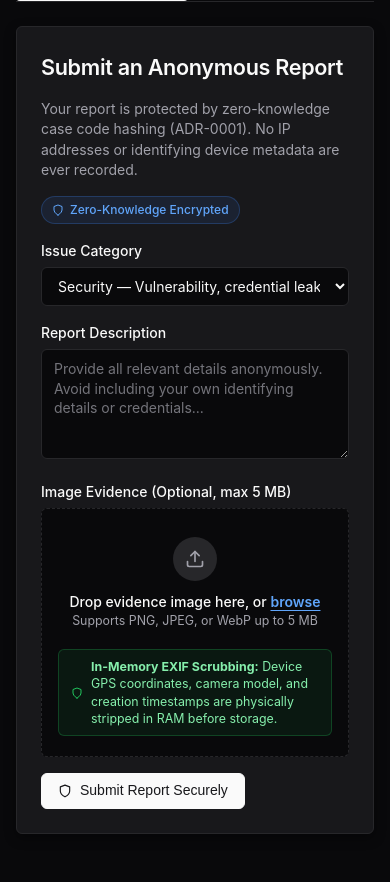
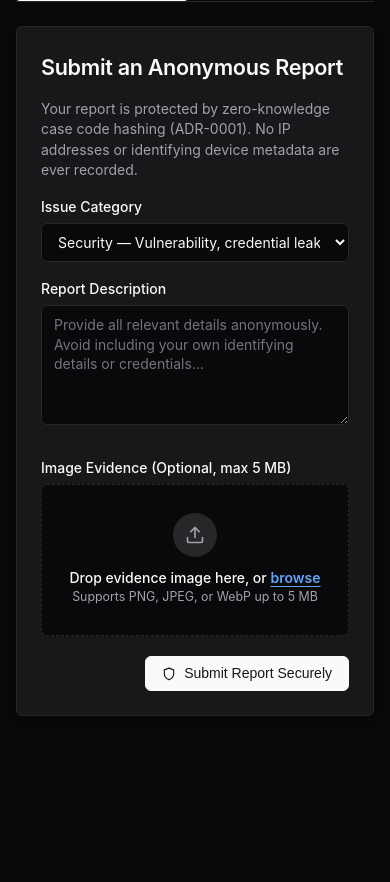
Before and after one commit to libin-codes/whistle-drop, a FastAPI app: page / in a window 390 px wide. Shown: the part 261-1143 px from the top of the page. After the commit the page ends 977 px from the top, so only its background shows below. Run offline with FastAPI, Linux system fonts and the light colour scheme.

Commit message:
feat(ui): redesign submit report form layout, prune toasts, and add success modal
- Place issue category, report description, and image evidence in a 2-column row
- Right-align submit button on a dedicated bottom row
- Remove Zero-Knowledge Encrypted and In-Memory EXIF Scrubbing badges
- Restrict toast notifications globally to report submission success only
- Convert submission confirmation into an accessible dialog popup with Close button
- Update e2e smoke tests to verify the new modal workflow

```diff
--- a/app/static/css/styles.css
+++ b/app/static/css/styles.css
@@ -798,6 +798,69 @@ textarea {
     user-select: none;
 }
 
+/* Submit Report Grid Layout */
+.submit-grid {
+    display: grid;
+    grid-template-columns: 1fr 1fr;
+    gap: 20px;
+    align-items: stretch;
+}
+
+.submit-col {
+    display: flex;
+    flex-direction: column;
+}
+
+.submit-desc-group {
+    display: flex;
+    flex-direction: column;
+    flex: 1;
+    margin-bottom: 0;
+}
+
+.submit-desc-group textarea {
+    flex: 1;
+    min-height: 120px;
+}
+
+.submit-evidence-group {
+    display: flex;
+    flex-direction: column;
+    flex: 1;
+    margin-bottom: 0;
+}
+
+.submit-evidence-group .dropzone {
+    flex: 1;
+    display: flex;
+    flex-direction: column;
+    justify-content: center;
+    min-height: 180px;
+}
+
+.submit-actions-row {
+    display: flex;
+    justify-content: flex-end;
+    margin-top: 20px;
+}
+
+#submit-success-modal .dialog-content {
+    max-width: 480px;
+}
+
+@media (max-width: 768px) {
+    .submit-grid {
+        grid-template-columns: 1fr;
+        gap: 16px;
+    }
+    .submit-desc-group {
+        margin-bottom: 16px;
+    }
+    .submit-evidence-group .dropzone {
+        min-height: 140px;
+    }
+}
+
 /* In-Memory Scrubbed Evidence Dropzone */
 .dropzone {
     border: 1px dashed var(--border);
--- a/app/static/js/dashboard.js
+++ b/app/static/js/dashboard.js
@@ -151,6 +151,20 @@ function handleClosureModalOverlayClick(e) {
     }
 }
 
+function closeSuccessModal() {
+    const modal = document.getElementById('submit-success-modal');
+    if (modal) {
+        modal.classList.add('hidden');
+    }
+    resetSubmit();
+}
+
+function handleSuccessModalOverlayClick(e) {
+    if (e.target && e.target.id === 'submit-success-modal') {
+        closeSuccessModal();
+    }
+}
+
 // Global Escape key listener for accessible modal dismissal
 document.addEventListener('keydown', (e) => {
     if (e.key === 'Escape') {
@@ -161,6 +175,10 @@ document.addEventListener('keydown', (e) => {
         const closureModal = document.getElementById('mod-close-confirm-modal');
         if (closureModal && !closureModal.classList.contains('hidden')) {
             closeClosureModal();
+        }
+        const successModal = document.getElementById('submit-success-modal');
+        if (successModal && !successModal.classList.contains('hidden')) {
+            closeSuccessModal();
         }
     }
 });
@@ -293,7 +311,6 @@ function handleFileSelection() {
         const file = fileInput.files[0];
         if (file.size > 5 * 1024 * 1024) {
             showError('submit-error', 'Evidence file exceeds maximum size of 5 MB.');
-            showToast('File Too Large', 'Evidence file must be 5 MB or smaller.', 'error');
             clearEvidenceFile();
             return;
         }
@@ -547,10 +564,15 @@ async function submitReport(e) {
         // Clear dropzone file selection
         clearEvidenceFile();
 
-        // Display success
-        document.getElementById('submit-card').classList.add('hidden');
-        document.getElementById('success-card').classList.remove('hidden');
-        document.getElementById('success-case-code').textContent = repData.case_code;
+        // Display success popup modal
+        const modal = document.getElementById('submit-success-modal');
+        if (modal) {
+            modal.classList.remove('hidden');
+        }
+        const caseCodeEl = document.getElementById('success-case-code');
+        if (caseCodeEl) {
+            caseCodeEl.textContent = repData.case_code;
+        }
         showToast('Report Submitted Securely', 'Your report is registered. Save your Case Code below!', 'success', 6000);
 
     } catch (err) {
@@ -561,25 +583,27 @@ async function submitReport(e) {
 }
 
 function resetSubmit() {
-    document.getElementById('submit-form').reset();
+    const form = document.getElementById('submit-form');
+    if (form) form.reset();
     clearEvidenceFile();
     clearError('submit-error');
-    document.getElementById('submit-card').classList.remove('hidden');
-    document.getElementById('success-card').classList.add('hidden');
+    const modal = document.getElementById('submit-success-modal');
+    if (modal) modal.classList.add('hidden');
 }
 
 function copyCaseCode() {
-    const code = document.getElementById('success-case-code').textContent.trim();
+    const caseCodeEl = document.getElementById('success-case-code');
+    const code = caseCodeEl ? caseCodeEl.textContent.trim() : '';
+    if (!code) return;
     navigator.clipboard.writeText(code).then(() => {
         const btn = document.getElementById('btn-copy-code');
-        btn.innerHTML = `${getIcon('check', 'icon icon-sm')} Copied!`;
-        showToast('Case Code Copied', 'Your confidential Case Code was copied to clipboard.', 'info', 3000);
-        setTimeout(() => {
-            btn.innerHTML = `${getIcon('copy', 'icon icon-sm')} Copy Case Code`;
-        }, 2000);
-    }).catch(() => {
-        showToast('Case Code', code, 'info', 6000);
-    });
+        if (btn) {
+            btn.innerHTML = `${getIcon('check', 'icon icon-sm')} Copied!`;
+            setTimeout(() => {
+                btn.innerHTML = `${getIcon('copy', 'icon icon-sm')} Copy Case Code`;
+            }, 2000);
+        }
+    }).catch(() => {});
 }
 
 // --- Tab 2: Track Logic ---
@@ -745,8 +769,6 @@ async function modLogin(e) {
         if (unauthActions) unauthActions.classList.add('hidden');
         if (authActions) authActions.classList.remove('hidden');
 
-        showToast('Authenticated', 'Welcome back, ' + username + '. Accessing Triage Workspace.', 'success');
-
         // Switch to Triage Workspace
         switchWorkspace('triage');
 
@@ -783,8 +805,6 @@ function modLogout() {
     // Return to public whistleblower view
     switchWorkspace('whistleblower');
     switchTab('submit');
-
-    showToast('Logged Out', 'Moderator session terminated.', 'info');
 }
 
 async function fetchModReports() {
@@ -982,7 +1002,7 @@ async function viewModReport(reportId) {
         if (detailView) detailView.classList.remove('hidden');
 
     } catch (err) {
-        showToast('Error', 'Failed to load report: ' + err.message, 'error');
+        console.error('Failed to load report:', err);
     }
 }
 
@@ -1028,7 +1048,6 @@ async function advanceStatus(targetStatus) {
         }
 
         if (noteInput) noteInput.value = '';
-        showToast('Status Updated', `Report #${currentModReportId} advanced to ${targetStatus.replace(/_/g, ' ')}.`, 'success');
 
         await viewModReport(currentModReportId);
         await fetchModReports();
@@ -1067,7 +1086,6 @@ async function sendModReply(e) {
         }
 
         textInput.value = '';
-        showToast('Message Sent', 'Dead Drop reply posted to whistleblower.', 'success');
         await viewModReport(currentModReportId);
 
     } catch (err) {
@@ -1115,13 +1133,6 @@ async function executePermanentClosure() {
         closeClosureModal();
         if (reasonInput) reasonInput.value = '';
 
-        showToast(
-            'Case Permanently Closed',
-            'ADR-0002 data minimization enforced: description redacted, evidence shredded, thread frozen.',
-            'destructive',
-            6000
-        );
-
         await viewModReport(currentModReportId);
         await fetchModReports();
 
@@ -1161,6 +1172,8 @@ window.trackCaseFromSuccess = trackCaseFromSuccess;
 window.copyCaseCode = copyCaseCode;
 window.submitReport = submitReport;
 window.resetSubmit = resetSubmit;
+window.closeSuccessModal = closeSuccessModal;
+window.handleSuccessModalOverlayClick = handleSuccessModalOverlayClick;
 window.trackReport = trackReport;
 window.resetTrack = resetTrack;
 window.sendTrackReply = sendTrackReply;
--- a/app/templates/index.html
+++ b/app/templates/index.html
@@ -62,13 +62,11 @@
                         Your report is protected by zero-knowledge case code hashing (ADR-0001). No IP addresses or identifying device metadata are ever recorded.
                     </p>
                 </div>
-                <div class="zk-pill">
-                    <svg class="icon icon-xs" viewBox="0 0 24 24" fill="none" stroke="currentColor" stroke-width="2" stroke-linecap="round" stroke-linejoin="round" aria-hidden="true"><path d="M12 22s8-4 8-10V5l-8-3-8 3v7c0 6 8 10 8 10z"/></svg>
-                    Zero-Knowledge Encrypted
-                </div>
             </div>
 
             <form id="submit-form" onsubmit="submitReport(event)">
+                <div class="submit-grid">
+                    <div class="submit-col">
                         <div class="form-group">
                             <label for="submit-category">Issue Category</label>
                             <select id="submit-category" required>
@@ -80,12 +78,14 @@
                             </select>
                         </div>
 
-                <div class="form-group">
+                        <div class="form-group submit-desc-group">
                             <label for="submit-desc">Report Description</label>
                             <textarea id="submit-desc" required placeholder="Provide all relevant details anonymously. Avoid including your own identifying details or credentials..."></textarea>
                         </div>
+                    </div>
 
-                <div class="form-group">
+                    <div class="submit-col">
+                        <div class="form-group submit-evidence-group">
                             <label for="submit-evidence">Image Evidence (Optional, max 5 MB)</label>
                             <div class="dropzone" id="evidence-dropzone" tabindex="0" role="button" aria-label="Dropzone for image evidence upload">
                                 <input type="file" id="submit-evidence" accept="image/jpeg,image/png,image/webp" class="dropzone-input" aria-label="Upload evidence file">
@@ -111,72 +111,19 @@
                                         <svg class="icon icon-sm" viewBox="0 0 24 24" fill="none" stroke="currentColor" stroke-width="2" stroke-linecap="round" stroke-linejoin="round" aria-hidden="true"><path d="M18 6 6 18"/><path d="m6 6 12 12"/></svg>
                                     </button>
                                 </div>
-
-                        <div class="dropzone-scrub-badge" id="dropzone-scrub-notice">
-                            <svg class="icon icon-xs" viewBox="0 0 24 24" fill="none" stroke="currentColor" stroke-width="2" stroke-linecap="round" stroke-linejoin="round" aria-hidden="true"><path d="M12 22s8-4 8-10V5l-8-3-8 3v7c0 6 8 10 8 10z"/></svg>
-                            <span><strong>In-Memory EXIF Scrubbing:</strong> Device GPS coordinates, camera model, and creation timestamps are physically stripped in RAM before storage.</span>
+                            </div>
                         </div>
                     </div>
                 </div>
 
+                <div class="submit-actions-row">
                     <button type="submit" class="btn btn-primary btn-submit-report" id="btn-submit">
                         <svg class="icon icon-sm" viewBox="0 0 24 24" fill="none" stroke="currentColor" stroke-width="2" stroke-linecap="round" stroke-linejoin="round" aria-hidden="true"><path d="M12 22s8-4 8-10V5l-8-3-8 3v7c0 6 8 10 8 10z"/></svg>
                         Submit Report Securely
                     </button>
-                <div id="submit-error" class="error-message hidden"></div>
+                </div>
+                <div id="submit-error" class="error-message hidden" style="margin-top: 12px;"></div>
             </form>
-        </div>
-
-        <div class="card hidden" id="success-card">
-            <div class="success-header">
-                <div class="success-icon-badge">
-                    <svg class="icon icon-lg" viewBox="0 0 24 24" fill="none" stroke="currentColor" stroke-width="2" stroke-linecap="round" stroke-linejoin="round" aria-hidden="true"><polyline points="20 6 9 17 4 12"/></svg>
-                </div>
-                <div>
-                    <h2 class="success-title">Report Submitted Securely</h2>
-                    <p class="success-subtitle">
-                        Your confidential report has been received and registered under zero-knowledge encryption.
-                    </p>
-                </div>
-            </div>
-
-            <div class="case-code-card">
-                <div class="case-code-card-header">
-                    <div class="case-code-label">
-                        <svg class="icon icon-xs" viewBox="0 0 24 24" fill="none" stroke="currentColor" stroke-width="2" stroke-linecap="round" stroke-linejoin="round" aria-hidden="true"><path d="M12 22s8-4 8-10V5l-8-3-8 3v7c0 6 8 10 8 10z"/></svg>
-                        Your Secret Zero-Knowledge Case Code
-                    </div>
-                    <span class="badge badge-zk">One-Time Reveal</span>
-                </div>
-                <div class="case-code-value-wrap">
-                    <div class="case-code" id="success-case-code">WD-XXXX-XXXX</div>
-                    <button type="button" class="btn btn-outline btn-copy-case-code" id="btn-copy-code" onclick="copyCaseCode()">
-                        <svg class="icon icon-sm" viewBox="0 0 24 24" fill="none" stroke="currentColor" stroke-width="2" stroke-linecap="round" stroke-linejoin="round" aria-hidden="true"><rect width="14" height="14" x="8" y="8" rx="2" ry="2"/><path d="M4 16c-1.1 0-2-.9-2-2V4c0-1.1.9-2 2-2h10c1.1 0 2 .9 2 2"/></svg>
-                        Copy Case Code
-                    </button>
-                </div>
-            </div>
-
-            <div class="warning-box zk-warning-card">
-                <div class="zk-warning-title">
-                    <svg class="icon icon-sm" viewBox="0 0 24 24" fill="none" stroke="currentColor" stroke-width="2" stroke-linecap="round" stroke-linejoin="round" aria-hidden="true"><path d="m21.73 18-8-14a2 2 0 0 0-3.48 0l-8 14A2 2 0 0 0 4 21h16a2 2 0 0 0 1.73-3Z"/><line x1="12" x2="12" y1="9" y2="13"/><line x1="12" x2="12.01" y1="17" y2="17"/></svg>
-                    <strong>CRITICAL ZERO-KNOWLEDGE NOTICE (ADR-0001)</strong>
-                </div>
-                <p>
-                    Save this Case Code immediately in a secure location. WhistleDrop stores only a one-way cryptographic SHA-256 hash.
-                    This plaintext code is <strong>NEVER shown again and cannot be recovered</strong> by anyone, including system administrators.
-                </p>
-            </div>
-
-            <div class="success-actions" style="display: flex; gap: 10px; flex-wrap: wrap; margin-top: 20px;">
-                <button type="button" class="btn btn-primary btn-lg" id="btn-track-submitted-case" onclick="trackCaseFromSuccess()">
-                    <svg class="icon icon-sm" viewBox="0 0 24 24" fill="none" stroke="currentColor" stroke-width="2" stroke-linecap="round" stroke-linejoin="round" aria-hidden="true"><circle cx="11" cy="11" r="8"/><path d="m21 21-4.3-4.3"/></svg>
-                    Track This Case Now
-                </button>
-                <button type="button" class="btn btn-outline btn-lg" onclick="resetSubmit()">
-                    Submit Another Report
-                </button>
-            </div>
         </div>
     </div>
 
```
Also changed, not shown: other parts of app/templates/index.html (+41 -0 lines), tests/test_smoke_e2e.py (+4 -5 lines). Lines whose indentation alone changed are shown as unchanged.
